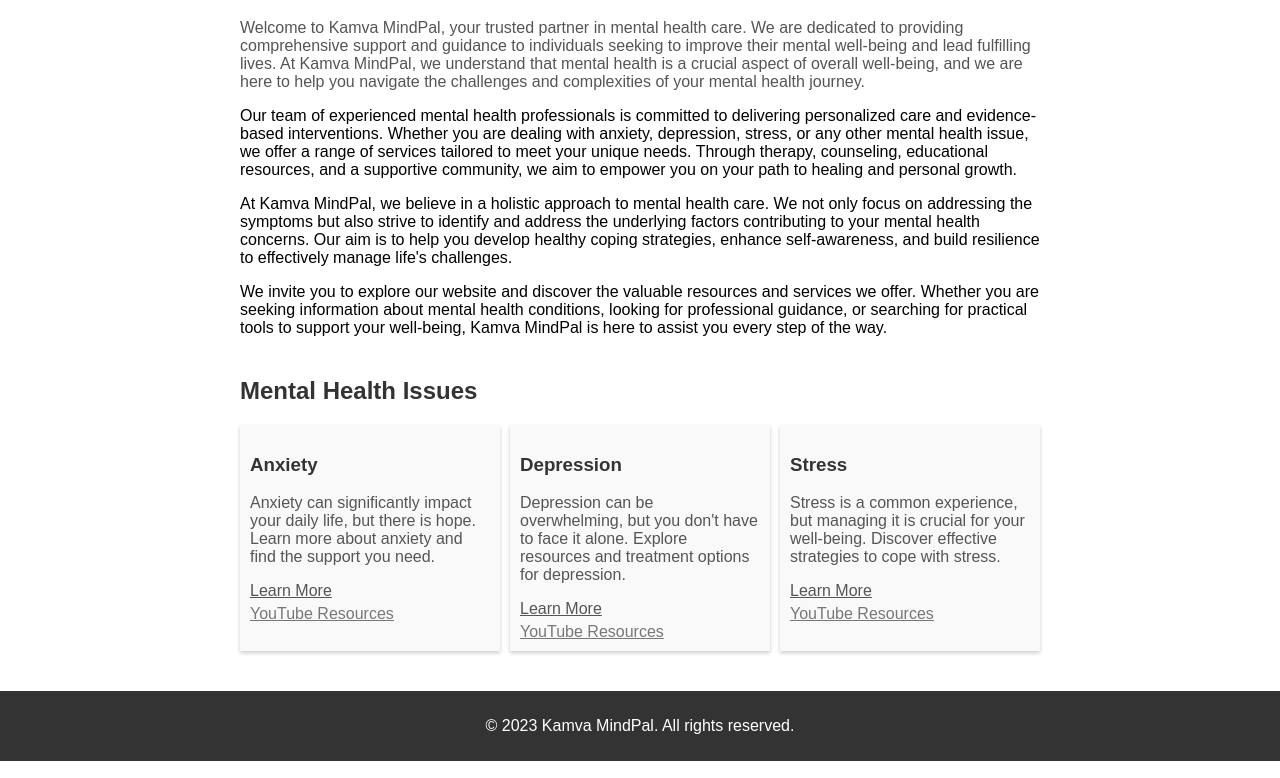
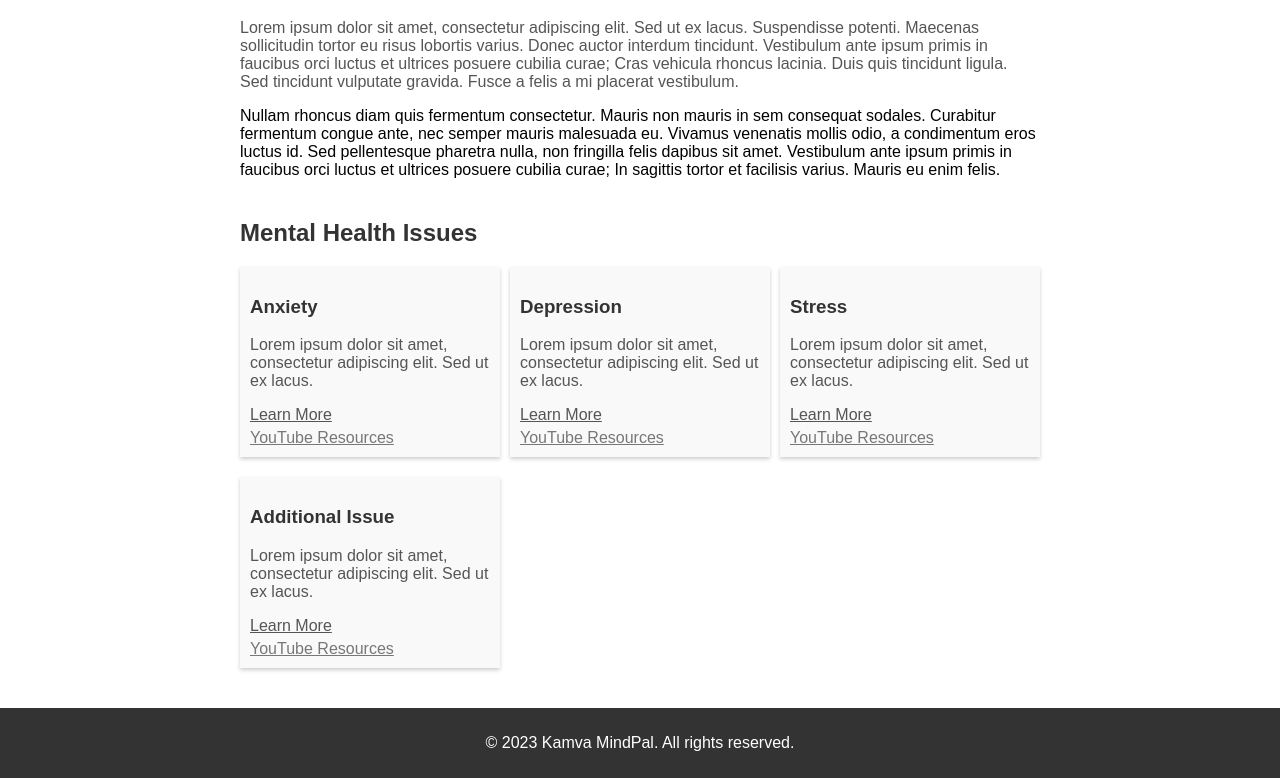
Before and after one commit to itsayopapi/ALX-PORTFOLIO-PROJECT, a plain HTML site: page index.html in a window 1280 px wide. Shown: the part 139-917 px from the top of the page. Drawn offline with Linux system fonts and the light colour scheme.

Commit message:
Update index.html

```diff
--- a/index.html
+++ b/index.html
@@ -11,9 +11,17 @@
       <ul>
         <li><a href="index.html">Home</a></li>
         <li><a href="about.html">About</a></li>
-        <li><a href="services.html">Services</a></li>
+        <li class="dropdown">
+          <a href="services.html" class="dropbtn">Services</a>
+          <div class="dropdown-content">
+            <a href="#">Service 1</a>
+            <a href="#">Service 2</a>
+            <a href="#">Service 3</a>
+            <a href="#">Service 4</a> <!-- Additional service -->
+          </div>
+        </li>
         <li><a href="contact.html">Contact</a></li>
-        <li class="get-started-btn" id="get-started-btn">Get Started</li>
+        <li class="get-started-btn" id="get-started-btn" onclick="toggleLoginForm()">Get Started</li>
       </ul>
     </nav>
   </header>
@@ -21,39 +29,37 @@
   <div class="container">
     <h1 class="heading">Welcome to Kamva MindPal</h1>
     <p class="intro">
-      Welcome to Kamva MindPal, your trusted partner in mental health care. We are dedicated to providing comprehensive support and guidance to individuals seeking to improve their mental well-being and lead fulfilling lives. At Kamva MindPal, we understand that mental health is a crucial aspect of overall well-being, and we are here to help you navigate the challenges and complexities of your mental health journey.
+      Lorem ipsum dolor sit amet, consectetur adipiscing elit. Sed ut ex lacus. Suspendisse potenti. Maecenas sollicitudin tortor eu risus lobortis varius. Donec auctor interdum tincidunt. Vestibulum ante ipsum primis in faucibus orci luctus et ultrices posuere cubilia curae; Cras vehicula rhoncus lacinia. Duis quis tincidunt ligula. Sed tincidunt vulputate gravida. Fusce a felis a mi placerat vestibulum.
     </p>
     <p>
-      Our team of experienced mental health professionals is committed to delivering personalized care and evidence-based interventions. Whether you are dealing with anxiety, depression, stress, or any other mental health issue, we offer a range of services tailored to meet your unique needs. Through therapy, counseling, educational resources, and a supportive community, we aim to empower you on your path to healing and personal growth.
-    </p>
-    <p>
-      At Kamva MindPal, we believe in a holistic approach to mental health care. We not only focus on addressing the symptoms but also strive to identify and address the underlying factors contributing to your mental health concerns. Our aim is to help you develop healthy coping strategies, enhance self-awareness, and build resilience to effectively manage life's challenges.
-    </p>
-    <p>
-      We invite you to explore our website and discover the valuable resources and services we offer. Whether you are seeking information about mental health conditions, looking for professional guidance, or searching for practical tools to support your well-being, Kamva MindPal is here to assist you every step of the way.
+      Nullam rhoncus diam quis fermentum consectetur. Mauris non mauris in sem consequat sodales. Curabitur fermentum congue ante, nec semper mauris malesuada eu. Vivamus venenatis mollis odio, a condimentum eros luctus id. Sed pellentesque pharetra nulla, non fringilla felis dapibus sit amet. Vestibulum ante ipsum primis in faucibus orci luctus et ultrices posuere cubilia curae; In sagittis tortor et facilisis varius. Mauris eu enim felis.
     </p>
 
     <h2 class="sub-heading">Mental Health Issues</h2>
     <div class="mental-health-issues">
       <div class="issue">
         <h3>Anxiety</h3>
-        <p>Anxiety can significantly impact your daily life, but there is hope. Learn more about anxiety and find the support you need.</p>
+        <p>Lorem ipsum dolor sit amet, consectetur adipiscing elit. Sed ut ex lacus.</p>
         <a class="issue-link" href="anxiety.html">Learn More</a>
         <a class="resource-link" href="https://www.youtube.com/playlist?list=PLm1rRoFob2Tp8gPFF-XAeJbfzX47RHfy1">YouTube Resources</a>
       </div>
       <div class="issue">
         <h3>Depression</h3>
-        <p>Depression can be overwhelming, but you don't have to face it alone. Explore resources and treatment options for depression.</p>
+        <p>Lorem ipsum dolor sit amet, consectetur adipiscing elit. Sed ut ex lacus.</p>
         <a class="issue-link" href="depression.html">Learn More</a>
         <a class="resource-link" href="https://www.youtube.com/playlist?list=PLm1rRoFob2Tp8gPFF-XAeJbfzX47RHfy1">YouTube Resources</a>
       </div>
-
-
- <div class="issue">
+      <div class="issue">
         <h3>Stress</h3>
-        <p>Stress is a common experience, but managing it is crucial for your well-being. Discover effective strategies to cope with stress.</p>
+        <p>Lorem ipsum dolor sit amet, consectetur adipiscing elit. Sed ut ex lacus.</p>
         <a class="issue-link" href="stress.html">Learn More</a>
         <a class="resource-link" href="https://www.youtube.com/playlist?list=PLm1rRoFob2Tp8gPFF-XAeJbfzX47RHfy1">YouTube Resources</a>
+      </div>
+      <div class="issue">
+        <h3>Additional Issue</h3>
+        <p>Lorem ipsum dolor sit amet, consectetur adipiscing elit. Sed ut ex lacus.</p>
+        <a class="issue-link" href="#">Learn More</a>
+        <a class="resource-link" href="#">YouTube Resources</a>
       </div>
     </div>
   </div>
```
